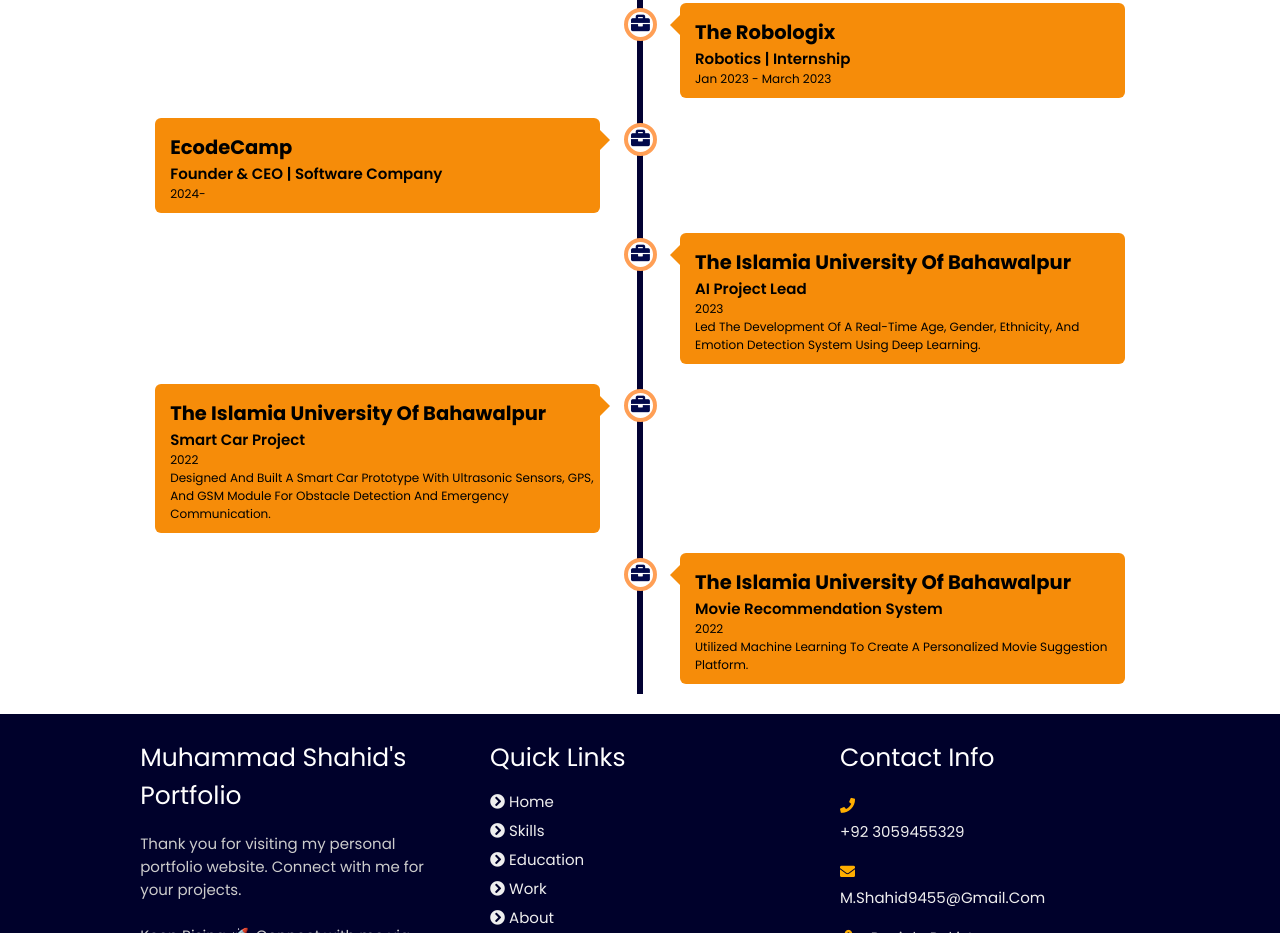
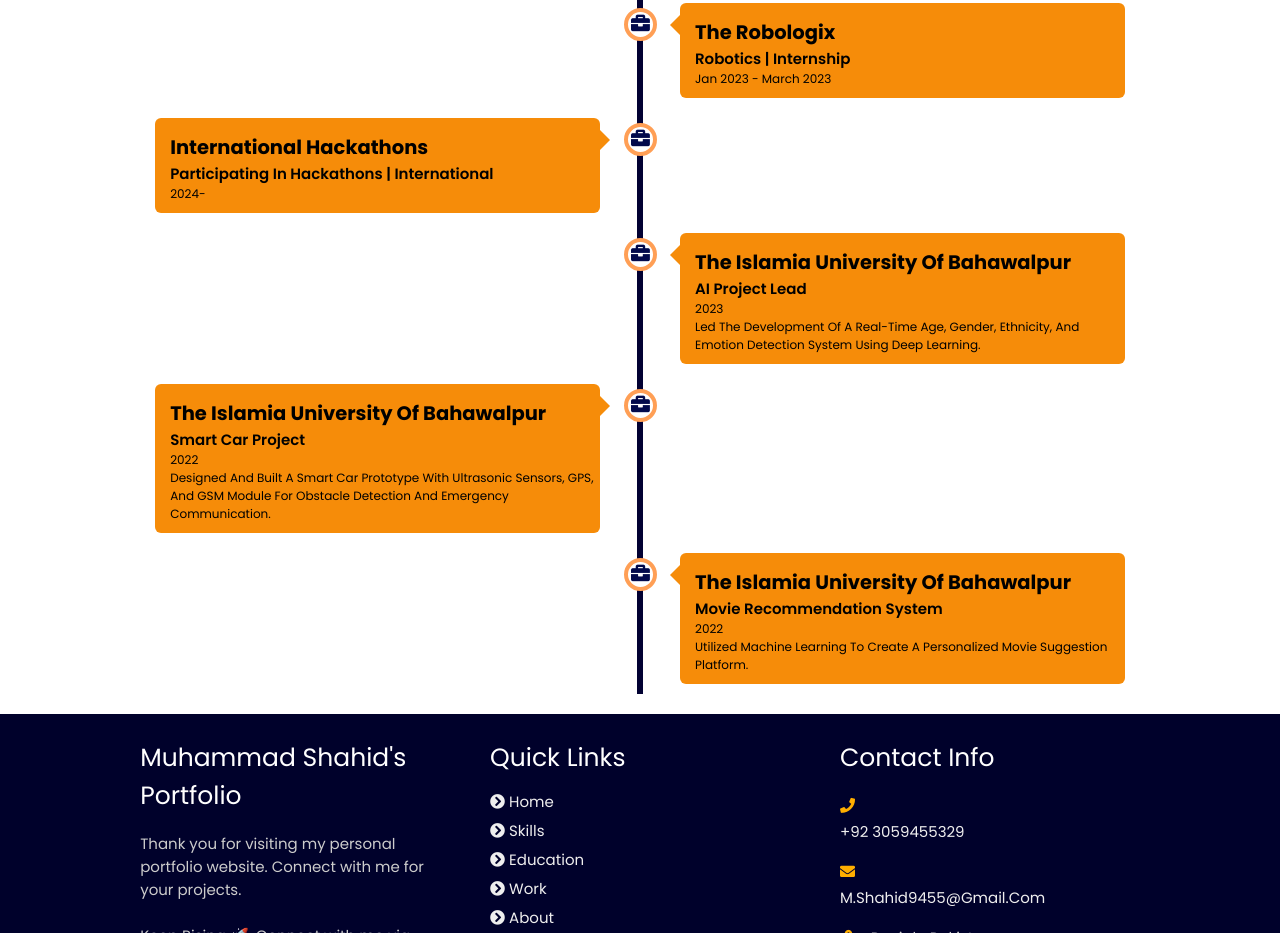
Before and after one commit to shahid9455/Muhammad-Shahid-Portfolio, a plain HTML site: page Pages/Experience.html in a window 1280 px wide. Shown: the part 1340-2273 px from the top of the page. Drawn offline with nearby package versions, Linux system fonts and the light colour scheme.

Commit message:
Experience.html

```diff
--- a/Pages/Experience.html
+++ b/Pages/Experience.html
@@ -114,10 +114,10 @@
             <div class="container left">
                 <div class="content">
                     <div class="tag">
-                        <h2>EcodeCamp</h2>
+                        <h2>International Hackathons</h2>
                     </div>
                     <div class="desc">
-                        <h3>Founder & CEO | Software Company</h3>
+                        <h3>Participating in Hackathons | International</h3>
                         <p>2024-</p>
                     </div>
                 </div>
```
